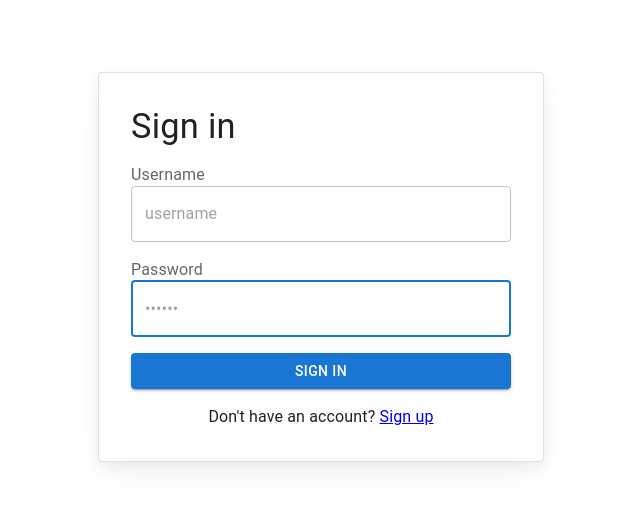
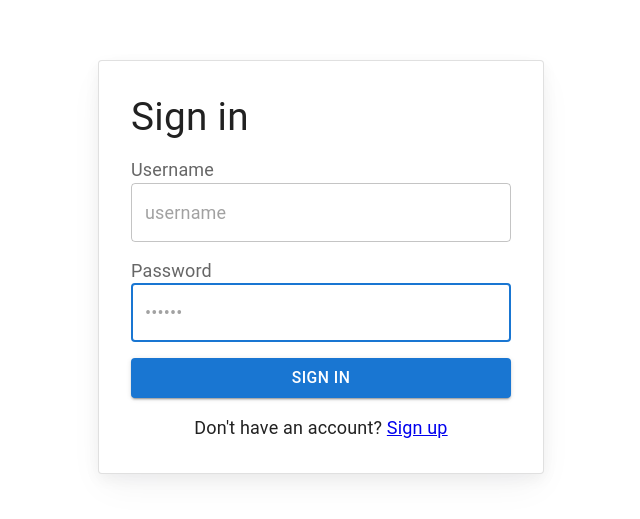
Before and after one commit to Mardoqueu/calculator-front, a React (Vite) app: page / in a window 1280 px wide. Shown: the part 133-652 px from the top of the page, without its empty margins (319-959 px from the left). Built offline with nearby package versions, Linux system fonts and the light colour scheme.

Commit message:
changing styles to handle different types of devices

```diff
--- a/src/index.css
+++ b/src/index.css
@@ -1,11 +1,28 @@
 html, body, #root {
-  height: 100dvh;
-  width: 100dvw;
+  height: 100%;
+  width: 100%;
   margin: 0;
   padding: 0;
   display: flex;
   flex-direction: column;
-  justify-content: center;
-  align-items: center;
+  justify-content: flex-start;
+  align-items: flex-start;
   background-color: #fff;
+  font-size: 16px;
+  box-sizing: border-box;
 }
+
+@media (min-width: 768px) {
+  html, body, #root {
+    justify-content: center;
+    align-items: center;
+  }
+}
+
+@media (min-width: 1024px) {
+  html, body, #root {
+    justify-content: center;
+    align-items: center;
+    font-size: 18px;
+  }
+}
```
